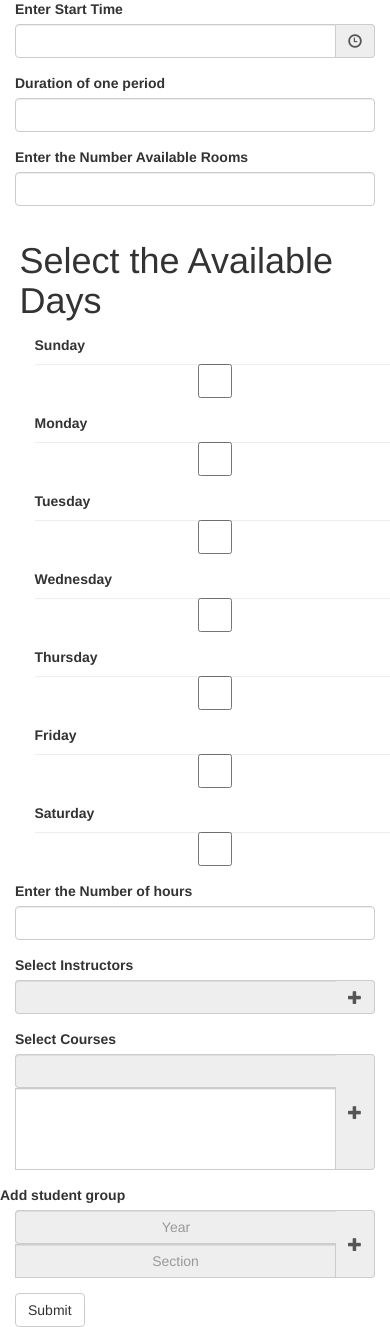
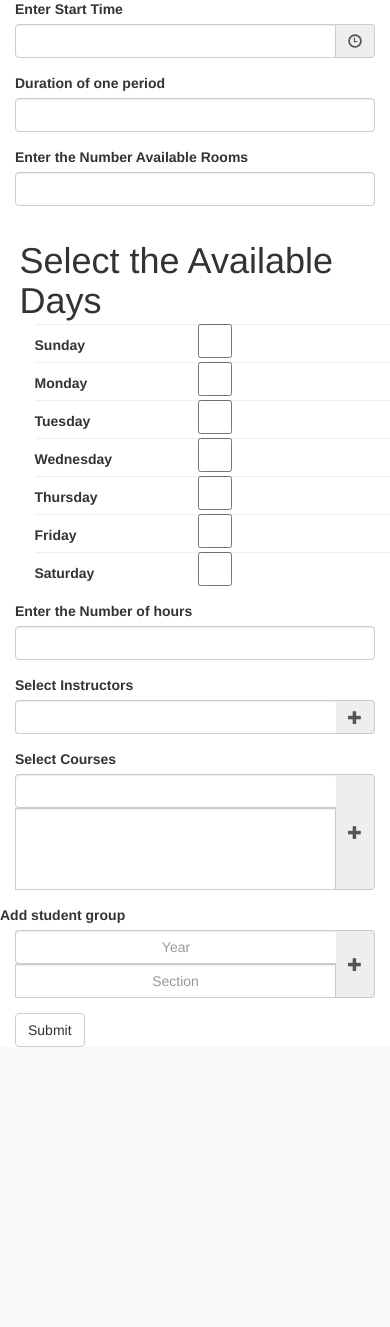
Before and after one commit to waleedj99/TimeTableGenerator, a Flask app: page / in a window 390 px wide; the page is wider, and only the part inside the window is pictured. Shown: the part 73-1400 px from the top of that part. After the commit the page ends 1120 px from the top of that part, so only its background shows below. Run offline with Flask 2, Linux system fonts and the light colour scheme; lists and menus that the app fills with data are empty; some libraries are stand-ins or nearby versions.

Commit message:
css changes

```diff
--- a/static/index.css
+++ b/static/index.css
@@ -1,3 +1,11 @@
 .input-group-addon:hover{
     background-color: darkgrey;
 }
+input[type=text]{
+    background-color: white;
+}
+@media screen and (max-width: 540px) {
+    input[type=checkbox]{
+        margin: -10% 0 0;
+    }
+}
```
